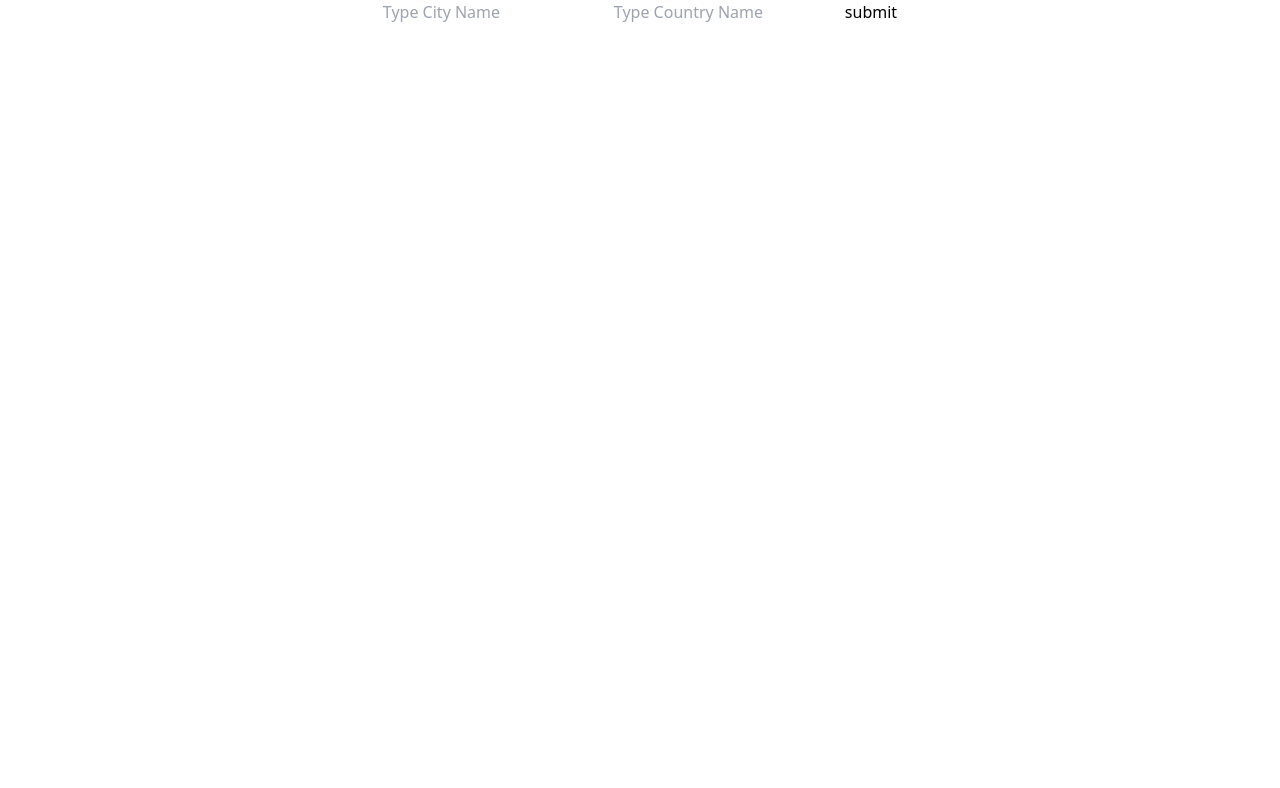
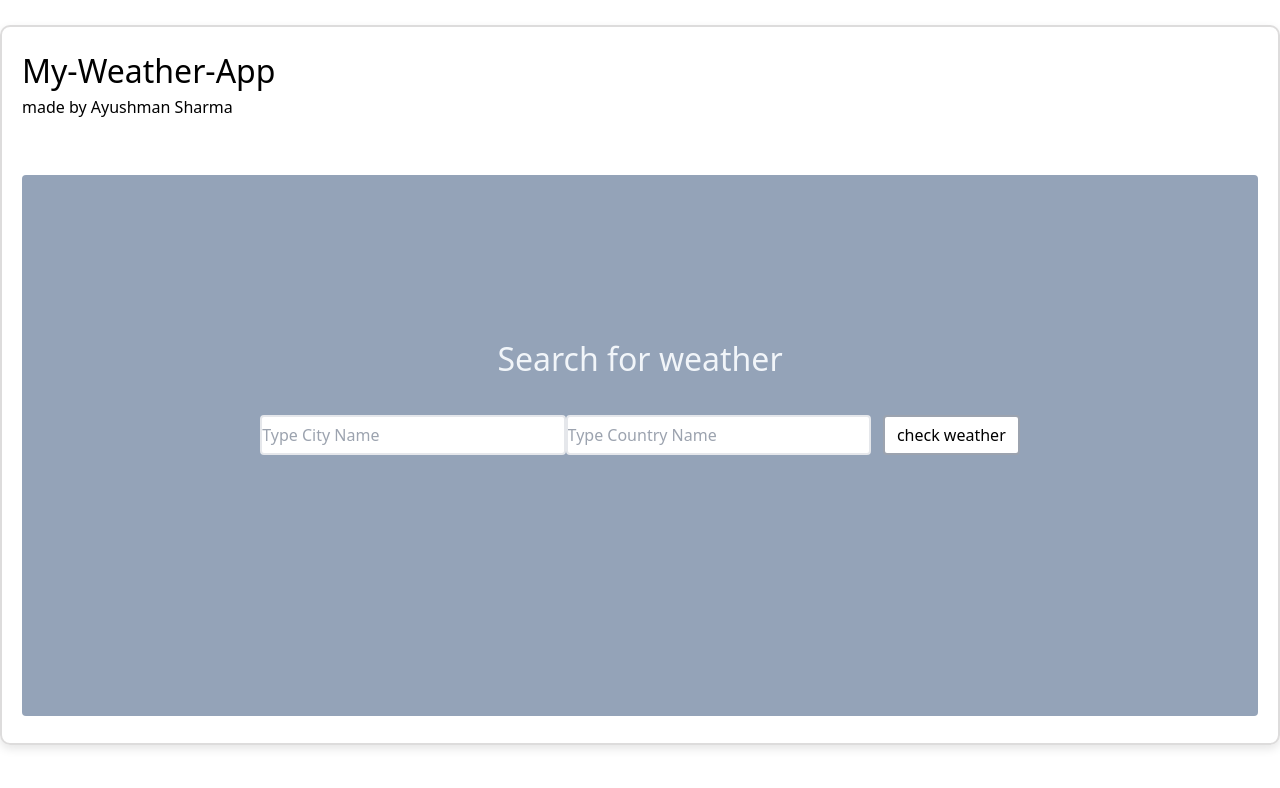
Before and after one commit to SecretCodingsauce/My-weather-app, a React (Create React App) app: page / in a window 1280 px wide. Shown: the top 788 px of the page. Built offline with nearby package versions, Linux system fonts and the light colour scheme.

Commit message:
search page styled, weather icons added

```diff
--- a/src/App.css
+++ b/src/App.css
@@ -40,19 +40,20 @@
 .weather-info {
   height: 90vh;
   margin-top: 25px;
-  margin-inline: 5%;
+
   text-align: left;
   background-color: rgba(255, 255, 255, 0.9);
   padding: 20px;
   border-radius: 10px;
   box-shadow: 0px 4px 10px rgba(0, 0, 0, 0.1);
   border: 2px solid rgba(21, 20, 20, 0.144);
+  font-weight:500;
 }
 
 .weather-info h2 {
   margin-top: 0;
   font-size: 2em;
-  color: #333;
+
 }
 
 .weather-current p,
@@ -76,7 +77,7 @@
   scroll-snap-type: x mandatory;
   height:50%;
   scrollbar-width: 0.5px;
-
+  text-align: center;
 
 }
 
@@ -84,6 +85,6 @@
   scroll-snap-align: start;
   min-width: 300px;
   height: 90%;
-  display: flex;
+
   scrollbar-width: none;
  }
--- a/src/App.js
+++ b/src/App.js
@@ -14,7 +14,8 @@ function App() {
   const [submitted,setSubmitted]=useState(false)
   const [city,setCity]=useState("");
   const [country,setCountry]=useState("");
-  const [geoData,setGeoData]=useState(null)
+  const [geoData,setGeoData]=useState(null);
+
 
   const [weather, setWeather] = useState(null)
 
@@ -37,6 +38,7 @@ const geoApi = `http://api.openweathermap.org/geo/1.0/direct?q=${city},${country
 
       })
       .catch((error) => {
+
         console.error('Axios error:', error);
       })
       setSubmitted(false)
@@ -45,22 +47,29 @@ const geoApi = `http://api.openweathermap.org/geo/1.0/direct?q=${city},${country
 
   if(!weather){
   return (
-    <div className="App">
-      <input
+    <div className=" flex-row justify-center items-center weather-info">
+    <h2>My-Weather-App</h2><p>made by Ayushman Sharma</p>
+     <div className='mt-14 flex-row h-4/5 w-full bg-slate-400 rounded'>
+     <div className='flex-row justify-center items-center p-40'>
+     <h2 className='text-center mb-8 text-slate-100'>Search for weather</h2>
+     <div className='flex justify-center items-center'>
+     <input className='border-2 rounded w-1/3 h-10'
                 type="text"
                 value={city}
                 onChange={(e) => setCity(e.target.value)}
                 placeholder="Type City Name"
             />
-      <input
+      <input  className='border-2 rounded w-1/3 h-10'
                 type="text"
                 value={country}
                 onChange={(e) => setCountry(e.target.value)}
                 placeholder="Type Country Name"
             />
 
-            <button onClick={submit}>submit</button>
-
+            <button className='border-2 ml-3 bg-white border-gray-400 h-10 ps-3 pe-3 rounded' onClick={submit}>check weather</button>
+            </div>
+            </div>
+            </div>
     </div>
 
   );
@@ -69,6 +78,7 @@ else{
   return(
     <div>
      <WeatherMain weather={weather} geoData={geoData}/>
+     {console.log(weather)}
     </div>
   )
 }}
--- a/src/Components/WeatherMain.js
+++ b/src/Components/WeatherMain.js
@@ -1,26 +1,59 @@
-function WeatherMain({weather,geoData}) {
+function WeatherMain({ weather, geoData }) {
+
+    function getUpcomingDates() {
+        const dates = [];
+        const today = new Date();
+
+        for (let i = 0; i < 8; i++) {
+            const nextDate = new Date(today);
+            nextDate.setDate(today.getDate() + i);
+            dates.push(nextDate.toLocaleDateString());
+        }
+
+        return dates;
+    }
+
+    const upcomingDates = getUpcomingDates();
+
 
     return (
         <div>
+
             <div className="weather-info">
                 <h2>{geoData.name},{geoData.state}</h2>
                 <div className="weather-current">
-                        <p>Temperature: {weather.current.temp}°C</p>
+                    <div className="flex justify-between">
+                        <div>
+                    <p>Temperature: <span className="text-2xl font-medium text-black">{weather.daily[0].temp.max}°C/</span><span className="text-m font-medium text-black">{weather.daily[0].temp.min}°C</span></p>
                     <p>Condition: {weather.daily[0].summary}</p>
+                    <p>Feels Like: {weather.current.feels_like}°C</p>
                     </div>
-                    <div className="weather-details">
+                    <div className="flex justify-center items-center">
+
+                    <span className="text-4xl font-medium">{weather.current.temp}°C</span>
+                    <img className="min-h-42"  alt="" src={`https://openweathermap.org/img/wn/${weather.current.weather[0].icon}@2x.png`}/>
+
+                    </div>
+                    </div>
+                </div>
+                <div className="weather-details pt-0">
                     <p>Humidity: {weather.current.humidity}%</p>
                     <p>Wind Speed: {weather.current.wind_speed} knots</p>
                 </div>
+
+
                 <h2>Week Ahead</h2>
                 <div className="weekly-container">
-            <div className="weekly-cards">lol</div>
-            <div className="weekly-cards">lol</div>
-            <div className="weekly-cards">lol</div>
-            <div className="weekly-cards">lol</div>
-            <div className="weekly-cards">lol</div>
-            <div className="weekly-cards">lol</div>
-            <div className="weekly-cards">lol</div>
+
+                    {weather.daily.map((day, key) => (
+                         <div className="weekly-cards" key={key}>
+                            <div className="flex justify-center "><img alt="" src={`https://openweathermap.org/img/wn/${day.weather[0].icon}@2x.png`}/></div>
+                            <span className="text-4xl font-medium ">{day.temp.max}°C/</span><span className="font-medium text-gray-600">{day.temp.min}°C</span>
+                            <div className="pt-2">{upcomingDates[key]}</div>
+                            <div>{day.weather[0].description}</div>
+                            </div>
+                    ))}
+
                 </div>
             </div>
 
```
Lines whose indentation alone changed are shown as unchanged.
